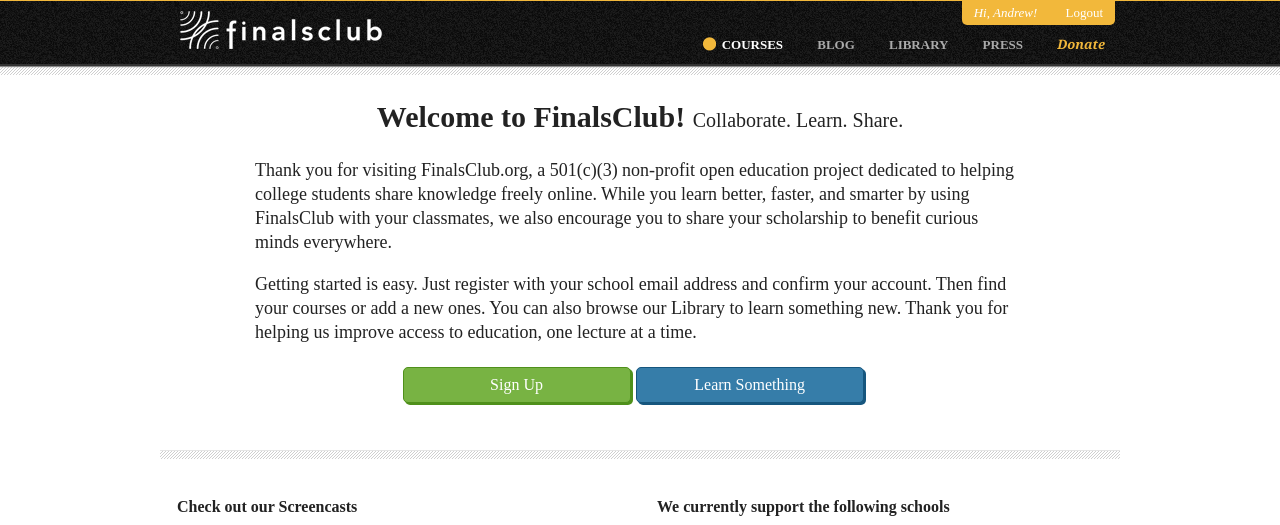
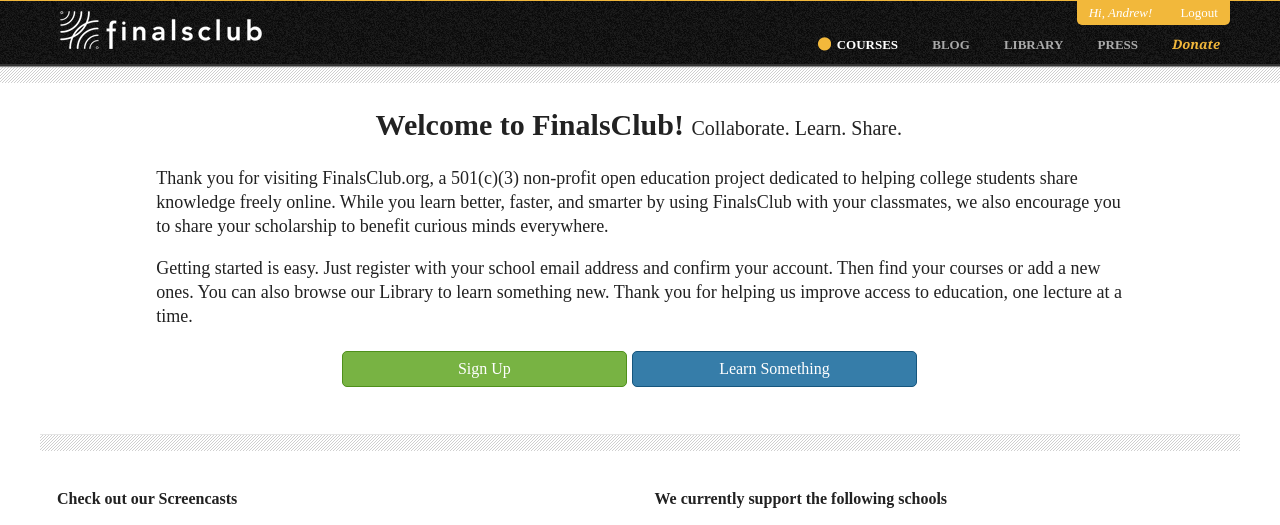
Before and after one commit to jordantomax/finalsclub, a PHP site: page / in a window 1280 px wide. Shown: the top 525 px of the page. Run offline with PHP 8.4, Linux system fonts and the light colour scheme; some libraries are stand-ins or nearby versions.

Commit message:
converted grid to % width, added min-width and max-width

```diff
--- a/assets/css/screen.css
+++ b/assets/css/screen.css
@@ -31,7 +31,8 @@ If you have any questions, Don't be shy. Send me a line!
 /* grid container
 ============================================== */
 .container-12 {
-  width: 960px;
+  max-width: 1200px;
+  min-width: 960px;
   margin: 0 auto;
   position: relative; }
   .container-12:after {
@@ -61,40 +62,40 @@ If you have any questions, Don't be shy. Send me a line!
   float: left; }
 
 .grid-1 {
-  width: 70px; }
+  width: 7.292%; }
 
 .grid-2 {
-  width: 150px; }
+  width: 15.625%; }
 
 .grid-3 {
-  width: 230px; }
+  width: 23.958%; }
 
 .grid-4 {
-  width: 310px; }
+  width: 32.292%; }
 
 .grid-5 {
-  width: 390px; }
+  width: 40.625%; }
 
 .grid-6 {
-  width: 470px; }
+  width: 48.958%; }
 
 .grid-7 {
-  width: 550px; }
+  width: 57.292%; }
 
 .grid-8 {
-  width: 630px; }
+  width: 65.625%; }
 
 .grid-9 {
-  width: 710px; }
+  width: 73.958%; }
 
 .grid-10 {
-  width: 790px; }
+  width: 82.292%; }
 
 .grid-11 {
-  width: 870px; }
+  width: 90.625%; }
 
 .grid-12 {
-  width: 950px; }
+  width: 98.958%; }
 
 .from-left-1 {
   margin-left: 70px; }
@@ -243,7 +244,7 @@ button,
 
 hr.stripes {
   margin: 0;
-  height: 8px;
+  height: 16px;
   clear: both;
   border-top: 1px solid #e5e5e5;
   border-bottom: 1px solid #fff;
@@ -263,20 +264,22 @@ button {
   border-radius: 5px;
   padding: 8px 24px;
   border: 0; }
+  button.blue {
+    background-color: #367da9;
+    border: 1px solid #16567e;
+    color: #fff; }
+  button.green {
+    background-color: #78b343;
+    border: 1px solid #4f901b;
+    color: #fff; }
   button.three-dim.blue {
     -moz-box-shadow: 2px 2px 0 #16567e;
     -webkit-box-shadow: 2px 2px 0 #16567e;
-    box-shadow: 2px 2px 0 #16567e;
-    background-color: #367da9;
-    border: 1px solid #16567e;
-    color: #fff; }
+    box-shadow: 2px 2px 0 #16567e; }
   button.three-dim.green {
     -moz-box-shadow: 2px 2px 0 #4f901b;
     -webkit-box-shadow: 2px 2px 0 #4f901b;
-    box-shadow: 2px 2px 0 #4f901b;
-    background-color: #78b343;
-    border: 1px solid #4f901b;
-    color: #fff; }
+    box-shadow: 2px 2px 0 #4f901b; }
 
 h3.heading {
   margin-bottom: 16px;
@@ -437,7 +440,8 @@ body {
   -moz-border-radius: 5px;
   border-radius: 5px;
   padding: 5px;
-  background-color: #f5f5f5; }
+  background-color: #f5f5f5;
+  text-align: center; }
 
 .schools ul:after {
   content: ".";
--- a/assets/css/scss/includes/grid.scss
+++ b/assets/css/scss/includes/grid.scss
@@ -9,7 +9,9 @@ $col-width: $layout-width / $cols - $margin * 2;
 
 .container-#{$cols} {
   @include group;
-  width: $layout-width + px;
+//  width: $layout-width + px;
+  max-width: 1200px;
+  min-width: $layout-width + px;
   margin: 0 auto;
   position: relative;
 }
@@ -37,7 +39,7 @@ $col-width: $layout-width / $cols - $margin * 2;
 
 @for $i from 1 through $cols {
   .grid-#{$i} {
-    width: ($col_width * $i) + ($margin * 2 * ($i - 1)) + px;
+    width: (( ($col_width * $i) + ($margin * 2 * ($i - 1)) ) / $layout-width)*100%;
   }
 }
 
--- a/assets/css/scss/screen.scss
+++ b/assets/css/scss/screen.scss
@@ -50,7 +50,7 @@ $dark-green: #4f901b;
 hr {
   &.stripes {
     margin: 0;
-    height: 8px;
+    height: 16px;
     clear: both;
     border-top: 1px solid #e5e5e5;
     border-bottom: 1px solid #fff;
@@ -75,17 +75,21 @@ button {
   padding: 8px 24px;
   border: 0;
 
-  &.three-dim.blue {
-    @include drop-shadow(2px, 2px, 0, $dark-blue);
+  &.blue {
     background-color: $blue;
     border: 1px solid $dark-blue;
     color: #fff;
   }
-  &.three-dim.green {
-    @include drop-shadow(2px, 2px, 0, $dark-green);
+  &.green {
     background-color: $green;
     border: 1px solid $dark-green;
     color: #fff;
+  }
+  &.three-dim.blue {
+    @include drop-shadow(2px, 2px, 0, $dark-blue);
+  }
+  &.three-dim.green {
+    @include drop-shadow(2px, 2px, 0, $dark-green);
   }
 }
 
@@ -284,6 +288,7 @@ body {
   @include rounded();
   padding: 5px;
   background-color: #f5f5f5;
+  text-align: center;
 }
 .schools {
   ul {
--- a/index.html
+++ b/index.html
@@ -61,8 +61,8 @@
 				</div>
 				<div class="grid-12">
 					<div class="button-set vertical half-width centered-rt-parent half-width-buttons">
-						<button class="green three-dim">Sign Up</button>
-						<button class="blue three-dim">Learn Something</button>
+						<button class="green">Sign Up</button>
+						<button class="blue">Learn Something</button>
 					</div>
 				</div>
 			</div>
```
